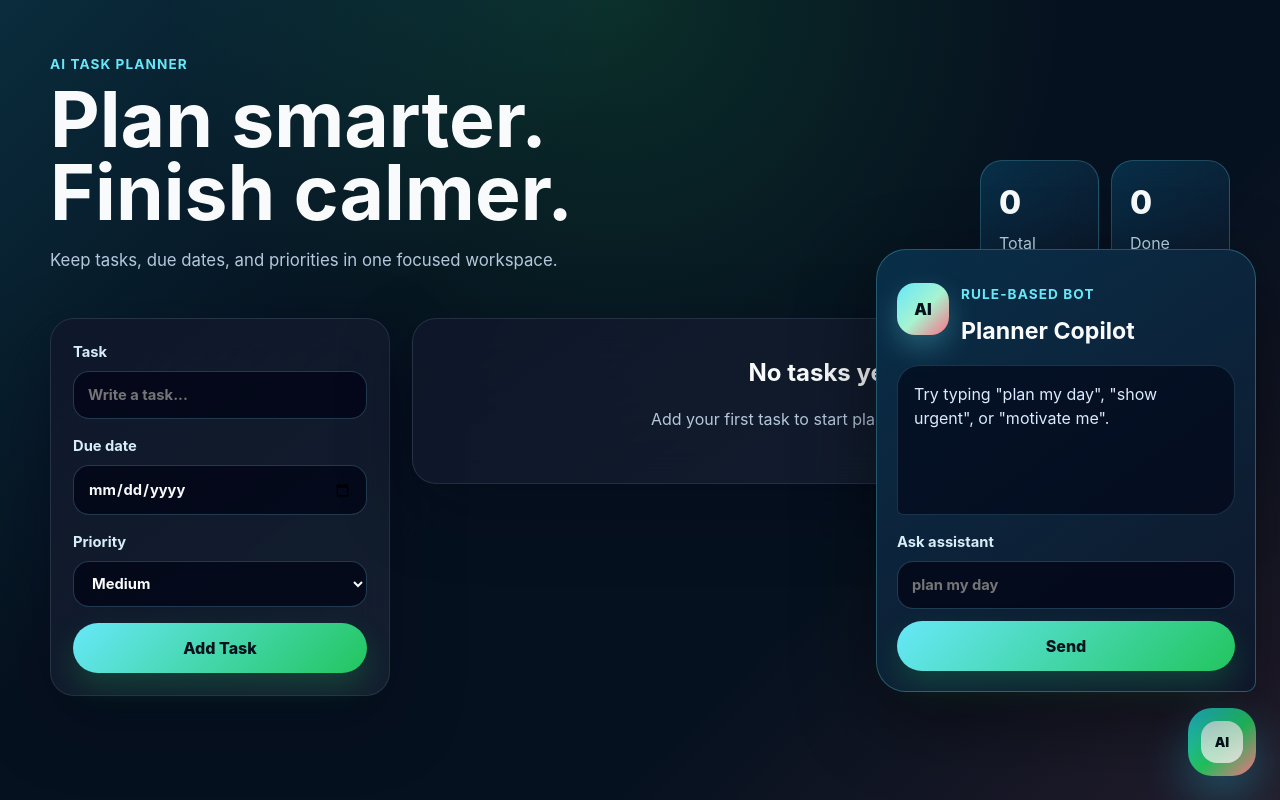
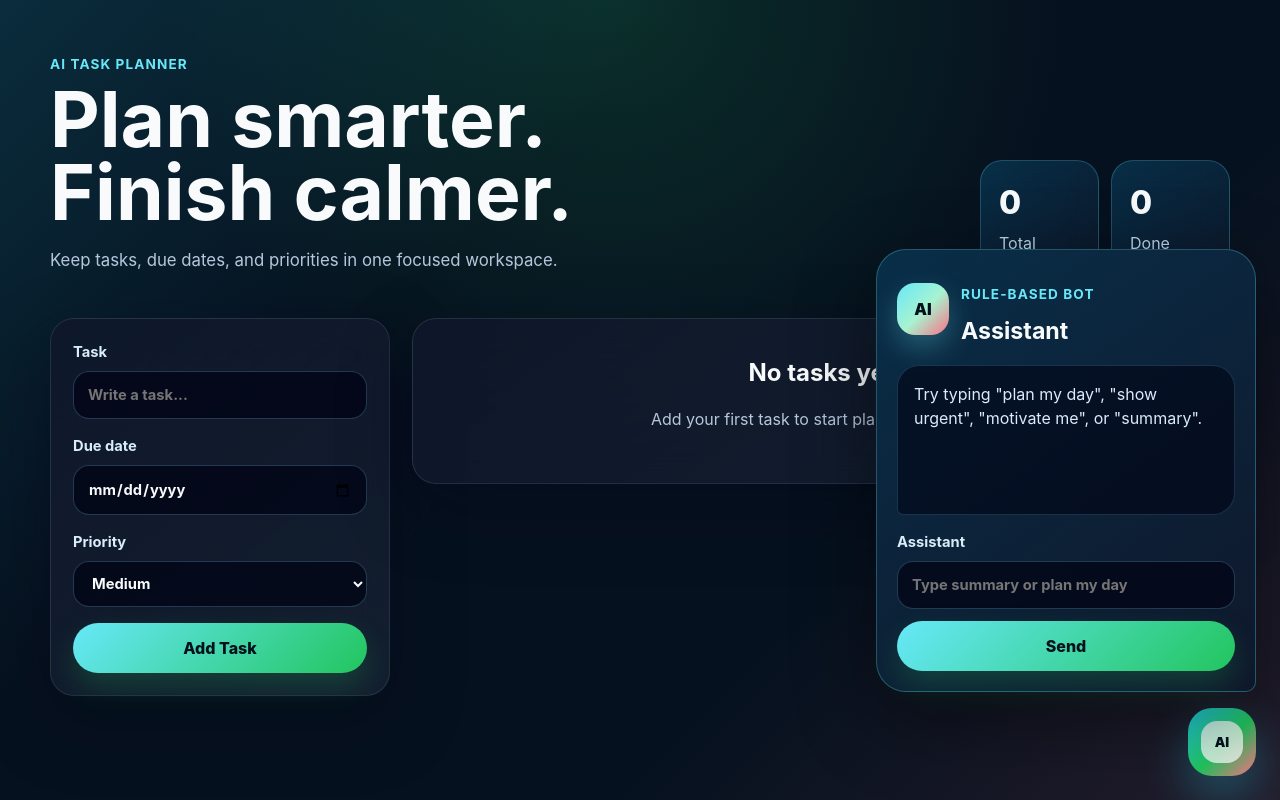
Before and after one commit to VISHAL-MA1FFP/ai-planner, a React (Vite) app: page / in a window 1280 px wide. Both pictures are taken after a click on the button "AI". Built offline with nearby package versions, Linux system fonts and the light colour scheme.

Commit message:
Built dark themed task planner

```diff
--- a/src/App.jsx
+++ b/src/App.jsx
@@ -48,7 +48,7 @@ function App() {
   const [assistantInput, setAssistantInput] = useState('')
   const [assistantOpen, setAssistantOpen] = useState(false)
   const [assistantReply, setAssistantReply] = useState(
-    'Try typing "plan my day", "show urgent", or "motivate me".',
+    'Try typing "plan my day", "show urgent", "motivate me", or "summary".',
   )
 
   useEffect(() => {
@@ -131,6 +131,14 @@ function App() {
     return urgentTasks.map(formatTask).join('\n')
   }
 
+  function showSummary() {
+    const totalTasks = tasks.length
+    const completedTasks = tasks.filter((task) => task.completed).length
+    const pendingTasks = totalTasks - completedTasks
+
+    return `Total tasks: ${totalTasks}\nCompleted tasks: ${completedTasks}\nPending tasks: ${pendingTasks}`
+  }
+
   function handleAssistantSubmit(event) {
     event.preventDefault()
 
@@ -142,9 +150,11 @@ function App() {
       setAssistantReply(showUrgentTasks())
     } else if (command === 'motivate me') {
       setAssistantReply('You are closer than you think. Pick one task and move it forward.')
+    } else if (command === 'summary') {
+      setAssistantReply(showSummary())
     } else {
       setAssistantReply(
-        'I know these commands: "plan my day", "show urgent", and "motivate me".',
+        'I know these commands: "plan my day", "show urgent", "motivate me", and "summary".',
       )
     }
 
@@ -265,7 +275,7 @@ function App() {
               </div>
               <div>
                 <p className="eyebrow">Rule-Based Bot</p>
-                <h2>Planner Copilot</h2>
+                <h2>Assistant</h2>
               </div>
             </div>
 
@@ -277,10 +287,10 @@ function App() {
 
             <form className="assistant-form" onSubmit={handleAssistantSubmit}>
               <label>
-                Ask assistant
+                Assistant
                 <input
                   type="text"
-                  placeholder="plan my day"
+                  placeholder="Type summary or plan my day"
                   value={assistantInput}
                   onChange={(event) => setAssistantInput(event.target.value)}
                 />
```
